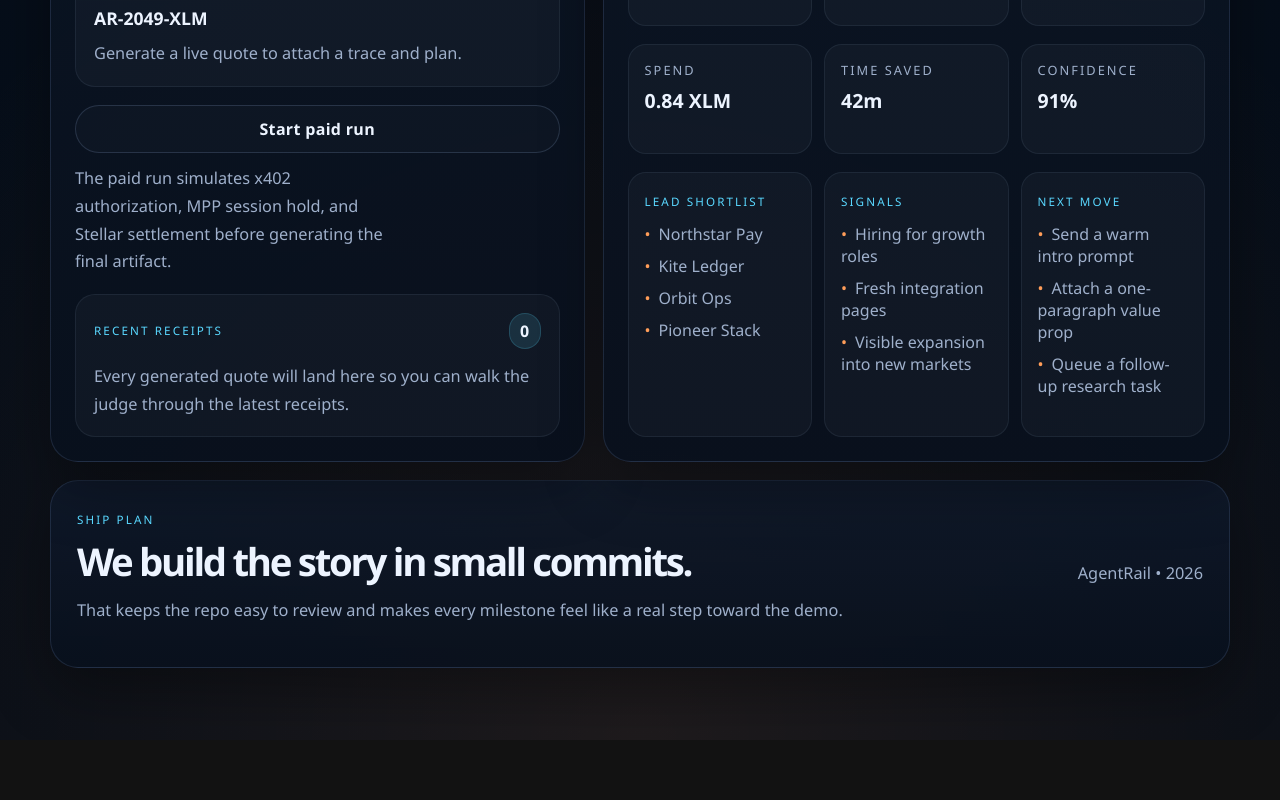
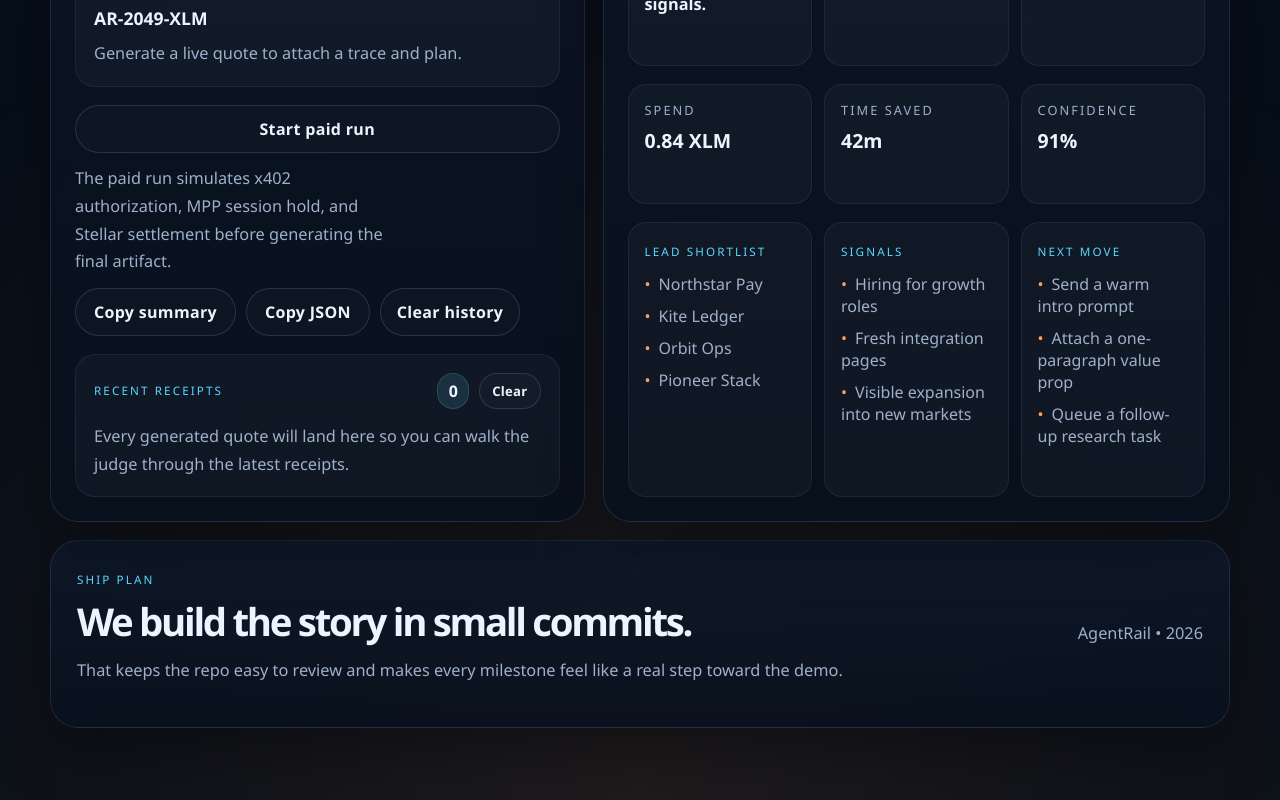
Before and after one commit to Saber1Y/AgentRail, a Next.js app: page / in a window 1280 px wide. Shown: the part 2517-3317 px from the top of the page. Before the commit the page ends 3257 px from the top, so only its background shows below. Built offline with nearby package versions, Linux system fonts and the light colour scheme.

Commit message:
feat: add receipt actions

```diff
--- a/app/components/WorkflowBoard.jsx
+++ b/app/components/WorkflowBoard.jsx
@@ -73,6 +73,85 @@ function formatReceiptStatus(item) {
   return "Quoted";
 }
 
+function buildReceiptSnapshot(session, workflow, isSettled) {
+  if (!session) {
+    return null;
+  }
+
+  const deliverables = isSettled
+    ? session.artifact?.deliverables ?? workflow.deliverables
+    : workflow.deliverables;
+  const highlights = isSettled ? session.artifact?.highlights ?? [] : [];
+
+  return {
+    workflowKey: session.workflowKey ?? workflow.key,
+    workflowLabel: session.workflowLabel ?? workflow.label,
+    receipt: session.receipt ?? workflow.receipt,
+    objective: session.objective ?? workflow.title,
+    objectiveSummary: session.objectiveSummary ?? workflow.title,
+    traceId: session.traceId,
+    status: session.status ?? (isSettled ? "settled" : "quoted"),
+    route: session.route ?? workflow.route,
+    generatedAt: session.generatedAt ?? null,
+    settledAt: session.settledAt ?? null,
+    runId: session.runId ?? null,
+    settlementId: session.settlementId ?? null,
+    runSummary: session.runSummary ?? null,
+    metrics: session.metrics ?? workflow.metrics,
+    paymentStages: session.paymentStages ?? buildPreviewPaymentStages(workflow),
+    highlights,
+    deliverables,
+  };
+}
+
+function buildReceiptSummary(snapshot) {
+  if (!snapshot) {
+    return "";
+  }
+
+  const lines = [
+    "AgentRail receipt",
+    `Workflow: ${snapshot.workflowLabel}`,
+    `Objective: ${snapshot.objectiveSummary}`,
+    `Trace ID: ${snapshot.traceId}`,
+    `Receipt: ${snapshot.receipt}`,
+    `Rail mix: ${snapshot.route}`,
+    `Status: ${snapshot.status}`,
+  ];
+
+  if (snapshot.runId) {
+    lines.push(`Run ID: ${snapshot.runId}`);
+  }
+
+  if (snapshot.settlementId) {
+    lines.push(`Settlement: ${snapshot.settlementId}`);
+  }
+
+  if (snapshot.runSummary) {
+    lines.push("");
+    lines.push(snapshot.runSummary);
+  }
+
+  if (snapshot.highlights?.length) {
+    lines.push("");
+    lines.push("Highlights:");
+    snapshot.highlights.forEach((item) => {
+      lines.push(`- ${item}`);
+    });
+  }
+
+  lines.push("");
+  lines.push("Deliverables:");
+  snapshot.deliverables.forEach((deliverable) => {
+    lines.push(`- ${deliverable.title}`);
+    deliverable.items.forEach((item) => {
+      lines.push(`  - ${item}`);
+    });
+  });
+
+  return lines.join("\n");
+}
+
 export default function WorkflowBoard() {
   const [activeKey, setActiveKey] = useState(defaultWorkflowKey);
   const [objective, setObjective] = useState(
@@ -83,6 +162,7 @@ export default function WorkflowBoard() {
   const [history, setHistory] = useState([]);
   const [error, setError] = useState("");
   const [runError, setRunError] = useState("");
+  const [copyState, setCopyState] = useState("");
   const [isGenerating, setIsGenerating] = useState(false);
   const [isRunning, setIsRunning] = useState(false);
   const [hasHydrated, setHasHydrated] = useState(false);
@@ -272,6 +352,41 @@ export default function WorkflowBoard() {
     }
   }
 
+  async function copyReceiptPayload(mode) {
+    const snapshot = buildReceiptSnapshot(currentSession, liveWorkflow, isSettled);
+
+    if (!snapshot) {
+      setCopyState("Generate a quote first.");
+      return;
+    }
+
+    const payload =
+      mode === "json"
+        ? JSON.stringify(snapshot, null, 2)
+        : buildReceiptSummary(snapshot);
+
+    try {
+      await navigator.clipboard.writeText(payload);
+      setCopyState(
+        mode === "json" ? "Receipt JSON copied." : "Receipt summary copied."
+      );
+    } catch {
+      setCopyState("Copy failed. Try again on localhost.");
+    }
+  }
+
+  function clearHistory() {
+    setHistory([]);
+
+    try {
+      window.localStorage.removeItem(historyStorageKey);
+    } catch {
+      // Ignore persistence failures in the demo shell.
+    }
+
+    setCopyState("History cleared.");
+  }
+
   function handleSubmit(event) {
     event.preventDefault();
 
@@ -384,12 +499,51 @@ export default function WorkflowBoard() {
           </p>
         </div>
 
+        <div className="receipt-actions" aria-label="Receipt actions">
+          <button
+            type="button"
+            className="button button-soft"
+            onClick={() => void copyReceiptPayload("summary")}
+            disabled={!currentSession}
+          >
+            Copy summary
+          </button>
+          <button
+            type="button"
+            className="button button-soft"
+            onClick={() => void copyReceiptPayload("json")}
+            disabled={!currentSession}
+          >
+            Copy JSON
+          </button>
+          <button
+            type="button"
+            className="button button-ghost"
+            onClick={clearHistory}
+            disabled={!history.length}
+          >
+            Clear history
+          </button>
+        </div>
+
+        {copyState ? <p className="copy-note">{copyState}</p> : null}
+
         {runError ? <p className="error-note">{runError}</p> : null}
 
         <section className="history-panel" aria-label="Recent receipts">
           <div className="history-header">
             <span className="eyebrow">Recent receipts</span>
-            <span className="history-count">{history.length}</span>
+            <div className="history-header-actions">
+              <span className="history-count">{history.length}</span>
+              <button
+                type="button"
+                className="button button-ghost history-clear"
+                onClick={clearHistory}
+                disabled={!history.length}
+              >
+                Clear
+              </button>
+            </div>
           </div>
 
           {history.length ? (
--- a/app/globals.css
+++ b/app/globals.css
@@ -581,6 +581,24 @@ button {
   margin-top: 18px;
 }
 
+.receipt-actions {
+  display: flex;
+  flex-wrap: wrap;
+  gap: 10px;
+  margin-top: 12px;
+}
+
+.receipt-actions .button {
+  min-width: 0;
+}
+
+.copy-note {
+  margin: 10px 0 0;
+  color: var(--muted);
+  line-height: 1.55;
+  font-size: 0.9rem;
+}
+
 .history-panel {
   margin-top: 18px;
   padding: 18px;
@@ -598,6 +616,12 @@ button {
   gap: 14px;
 }
 
+.history-header-actions {
+  display: flex;
+  align-items: center;
+  gap: 10px;
+}
+
 .history-count {
   min-width: 32px;
   padding: 6px 10px;
@@ -607,6 +631,12 @@ button {
   color: var(--text);
   font-weight: 700;
   text-align: center;
+}
+
+.history-clear {
+  min-height: 36px;
+  padding-inline: 12px;
+  font-size: 0.82rem;
 }
 
 .history-list {
```
